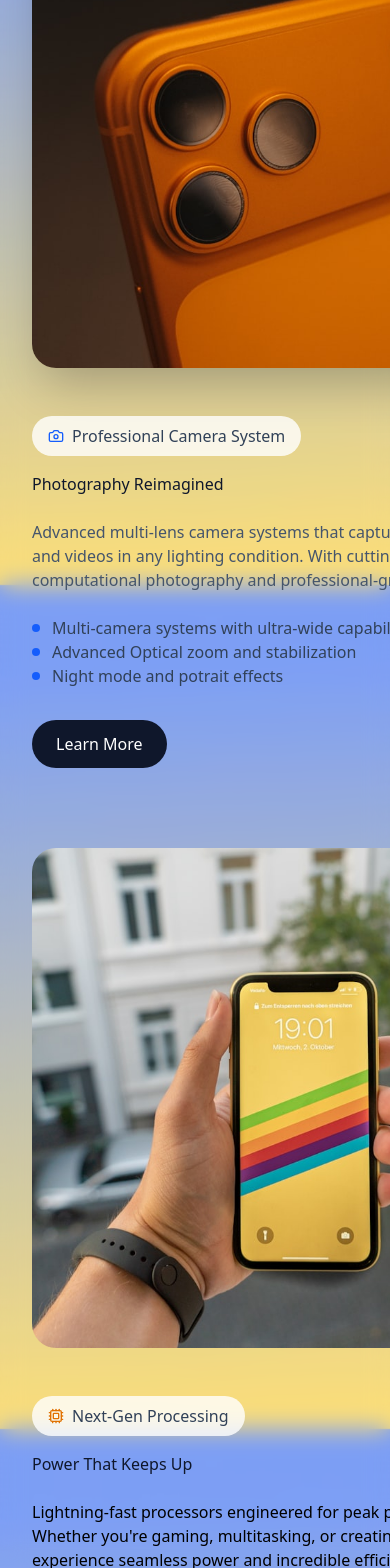
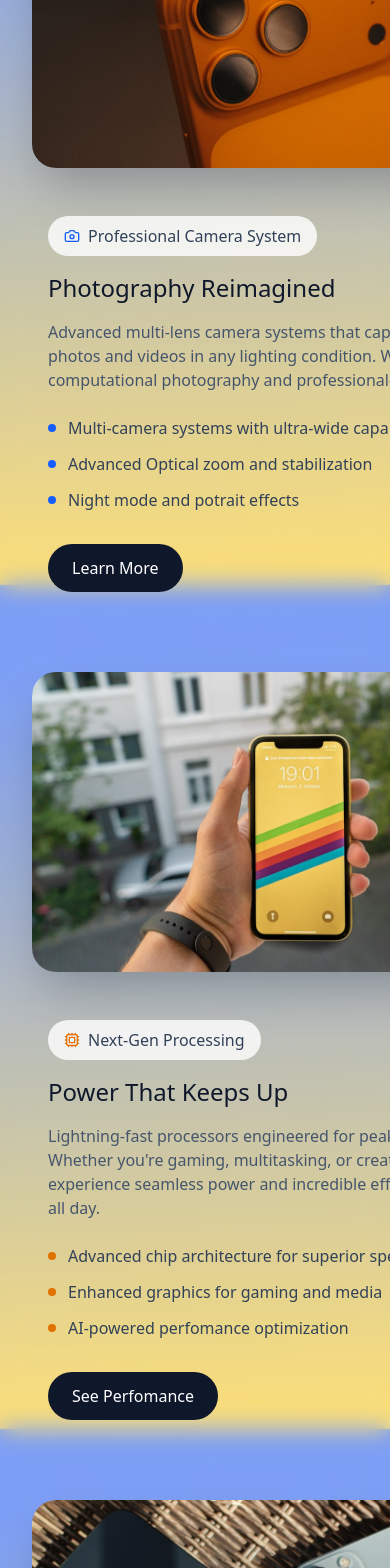
Before and after one commit to billotiende-droid/Bitten-Apple, a Next.js app in the folder front-end/bitten-apple/: page / in a window 390 px wide. Shown: the part 1947-3515 px from the top of the page. Built offline with nearby package versions, Linux system fonts and the light colour scheme.

Commit message:
feat : update section padding top/bottom

```diff
--- a/front-end/bitten-apple/app/components/PhoneShowcase.jsx
+++ b/front-end/bitten-apple/app/components/PhoneShowcase.jsx
@@ -4,26 +4,26 @@ function PhoneShowcase() {
   return (
     <section id="featured" className="py-20">
       <div className="max-w-7xl mx-auto px-4">
-        <div className="grid md:grid-cols-2 gap-12 items-center mb-20">
+        <div className="grid md:grid-cols-2 gap-8 md:gap-12 items-center mb-16 md:mb-20">
           <div className="rounded-3xl overflow-hidden shadow-2xl">
             <img
               src="/img/photo-1758348844306-5a0ba556db03.jpeg"
               alt="iphone Camera System"
-              className="w-full h-[500px] object-cover"
+              className="w-full h-[300px] md:h-[400px] lg:h-[500px] object-cover"
             />
           </div>
-          <div>
+          <div className="p-4 md:p-0">
             <div className="inline-flex items-center gap-2 bg-white/80 px-4 py-2 rounded-full mb-4">
               <Camera className="w-4 h-4 text-blue-600" />
               <span className="text-slate-700">Professional Camera System</span>
             </div>
-            <h2 className="text-slate-900 mb-6">Photography Reimagined</h2>
+            <h2 className="text-2xl md:text-3xl text-slate-900 mb-4 md:mb-6">Photography Reimagined</h2>
             <p className="text-slate-600 mb-6">
               Advanced multi-lens camera systems that capture stunning photos and
               videos in any lighting condition. With cutting-edge computational
               photography and professional-grade features.
             </p>
-            <ul className="space y-3 mb-8">
+            <ul className="space-y-3 mb-8">
               <li className="flex items-center gap-3 text-slate-700">
                 <span className="w-2 h-2 bg-blue-600 rounded-full"></span>
                 Multi-camera systems with ultra-wide capabilities
@@ -42,14 +42,14 @@ function PhoneShowcase() {
             </button>
           </div>
         </div>
-        <div className="grid md:grid-cols-2 gap-12 items-center mb-20">
-          <div className="order-2 md:order-1">
+        <div className="grid md:grid-cols-2 gap-8 md:gap-12 items-center mb-16 md:mb-20">
+          <div className="order-2 md:order-1 p-4 md:p-0">
             <div className="inline-flex items-center gap-2 bg-white/80 px-4 py-2 rounded-full mb-4">
               <Cpu className="w-4 h-4 text-amber-600" />
               <span className="text-slate-700">Next-Gen Processing</span>
             </div>
-            <h2 className="text-slate-900 mb-6">Power That Keeps Up</h2>
-            <p className="text-slate-600-mb-6">
+            <h2 className="text-2xl md:text-3xl text-slate-900 mb-4 md:mb-6">Power That Keeps Up</h2>
+            <p className="text-slate-600 mb-6">
               Lightning-fast processors engineered for peak perfomance. Whether
               you&apos;re gaming, multitasking, or creating content, experience
               seamless power and incredible efficiency that lasts all day.
@@ -72,28 +72,28 @@ function PhoneShowcase() {
               See Perfomance
             </button>
           </div>
-          <div className="rounded-3xl overflow-hidden shadow-2xl- order-1 md:order-2">
+          <div className="rounded-3xl overflow-hidden shadow-2xl order-1 md:order-2">
             <img
               src="/img/photo-1570965336147-c93dfee58c26.jpeg"
               alt="iPhone Display"
-              className="w-full h-[500px] object-cover"
+              className="w-full h-[300px] md:h-[400px] lg:h-[500px] object-cover"
             />
           </div>
         </div>
-        <div className="relative rounded-3xl overflow-hidden shadow-2xl h-[600px]">
+        <div className="relative rounded-3xl overflow-hidden shadow-2xl h-[400px] md:h-[500px] lg:h-[600px]">
           <img
             src="/img/photo-1695578130333-bb2b208f34ab.jpeg"
             alt="Lifestyle"
             className="w-full h-full object-cover"
           />
           <div className="absolute inset-0 bg-gradient-to-t from-slate-900/80 via-slate-900/40 to-transparent"></div>
-          <div className="absolute bottom-0 left-0 right-0 p-12 text-white">
+          <div className="absolute bottom-0 left-0 right-0 p-6 md:p-12 text-white">
             <div className="max-w-2xl">
               <div className="inline-flex items-center gap-2 bg-white/20 backdrop-blur-sm px-4 py-2 rounded-full mb-4">
                 <Zap className="w-4 h-4" />
                 <span>Premium Materials</span>
               </div>
-              <h2 className="mb-4">Crafted to Perfection</h2>
+              <h2 className="text-2xl md:text-3xl mb-4">Crafted to Perfection</h2>
               <p className="text-white/90 mb-6">
                 Premium materials meet precision engineering. From aerospace-grade
                 metals to scratch-resistant glass, every device is built to
```
